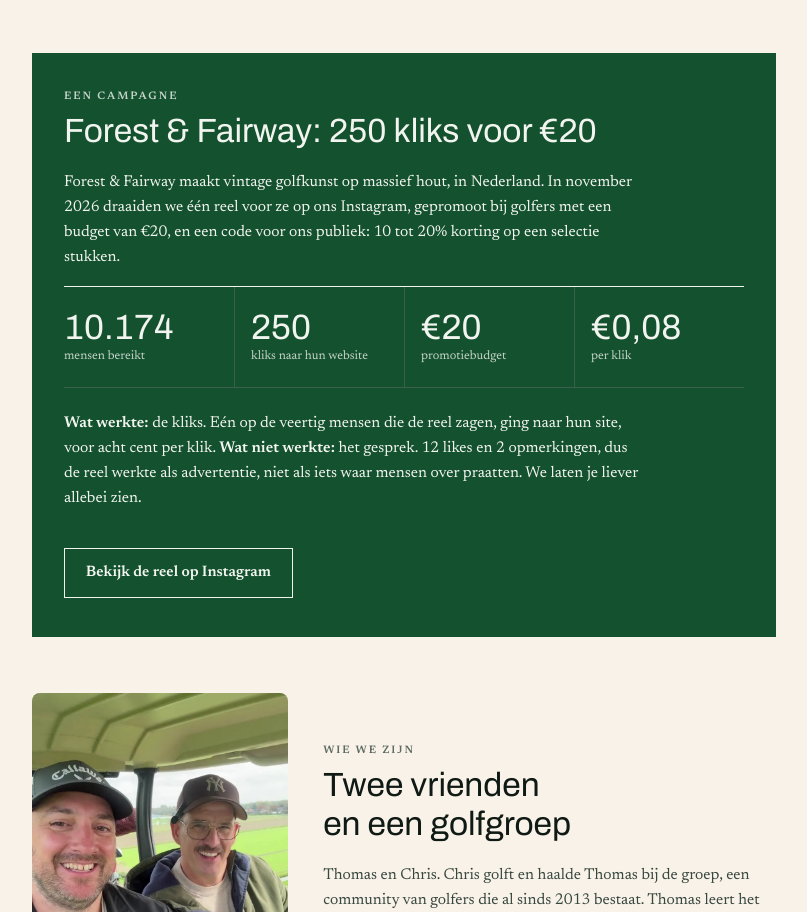
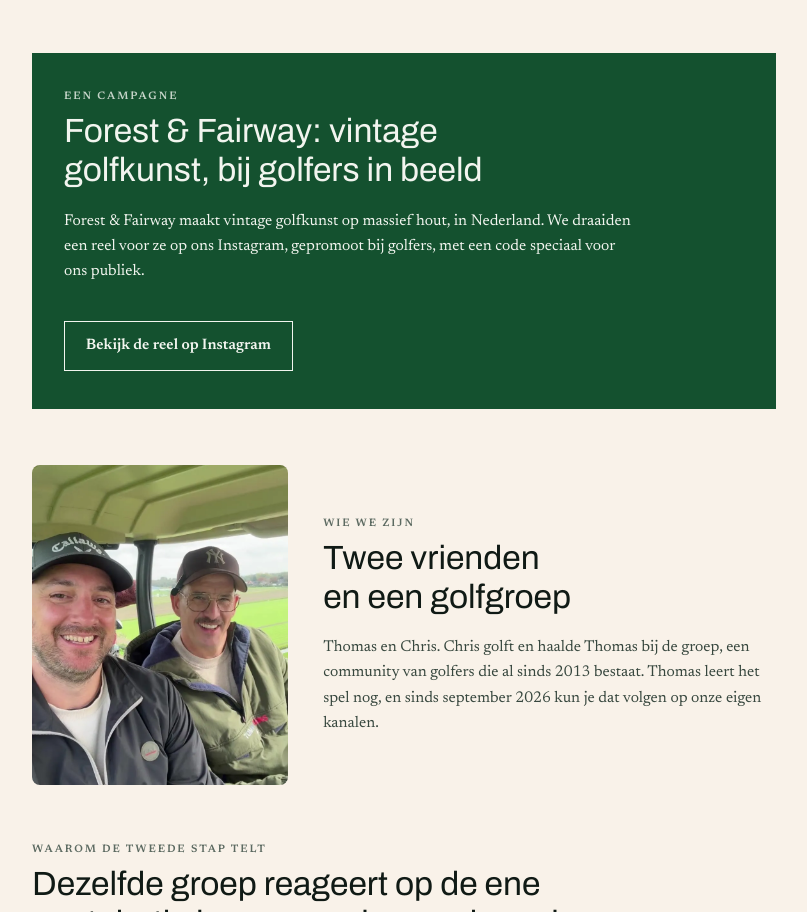
Before and after one commit to thomasbranderhorst-creator/golfnothingmore, a plain HTML site: page nl/index.html in a window 1280 px wide. Shown: the part 1687-2599 px from the top of the page, without its empty margins (236-1043 px from the left). Drawn offline with Linux system fonts and the light colour scheme.

Commit message:
Homepage: Forest & Fairway-blok zonder bedragen en resultaten
Co-Authored-By: Claude Opus 5.5 <noreply@anthropic.com>
Claude-Session: https://claude.ai/code/session_01X7EAAhpjUsE3ZqxN1iSmg9

```diff
--- a/nl/index.html
+++ b/nl/index.html
@@ -336,15 +336,8 @@ n.querySelectorAll('.links a').forEach(function(a){if(a.getAttribute('href')===p
   <section id="case">
     <div class="casebox">
     <p class="label">Een campagne</p>
-    <h2>Forest &amp; Fairway: 250 kliks voor &euro;20</h2>
-    <p class="body">Forest &amp; Fairway maakt vintage golfkunst op massief hout, in Nederland. In november 2026 draaiden we één reel voor ze op ons Instagram, gepromoot bij golfers met een budget van &euro;20, en een code voor ons publiek: 10 tot 20% korting op een selectie stukken.</p>
-    <div class="facts">
-      <div class="fact"><b>10.174</b><span>mensen bereikt</span></div>
-      <div class="fact"><b>250</b><span>kliks naar hun website</span></div>
-      <div class="fact"><b>&euro;20</b><span>promotiebudget</span></div>
-      <div class="fact"><b>&euro;0,08</b><span>per klik</span></div>
-    </div>
-    <p class="body" style="margin-top:1.4rem"><b>Wat werkte:</b> de kliks. Eén op de veertig mensen die de reel zagen, ging naar hun site, voor acht cent per klik. <b>Wat niet werkte:</b> het gesprek. 12 likes en 2 opmerkingen, dus de reel werkte als advertentie, niet als iets waar mensen over praatten. We laten je liever allebei zien.</p>
+    <h2>Forest &amp; Fairway: vintage golfkunst, bij golfers in beeld</h2>
+    <p class="body">Forest &amp; Fairway maakt vintage golfkunst op massief hout, in Nederland. We draaiden een reel voor ze op ons Instagram, gepromoot bij golfers, met een code speciaal voor ons publiek.</p>
     <a class="btn-line" href="https://www.instagram.com/p/DfQIyjdOsVb/" data-soc="instagram" data-place="case" rel="noopener" target="_blank">Bekijk de reel op Instagram</a>
     </div>
   </section>
```
Also changed, not shown: index.html (+2 -9 lines).
